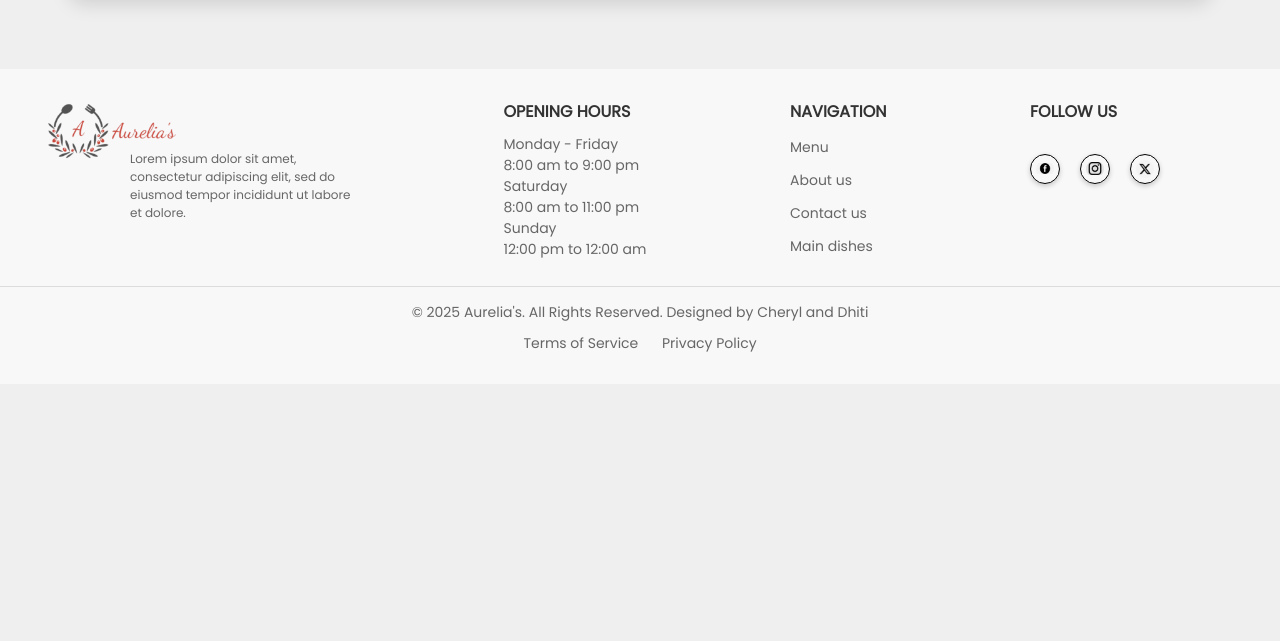
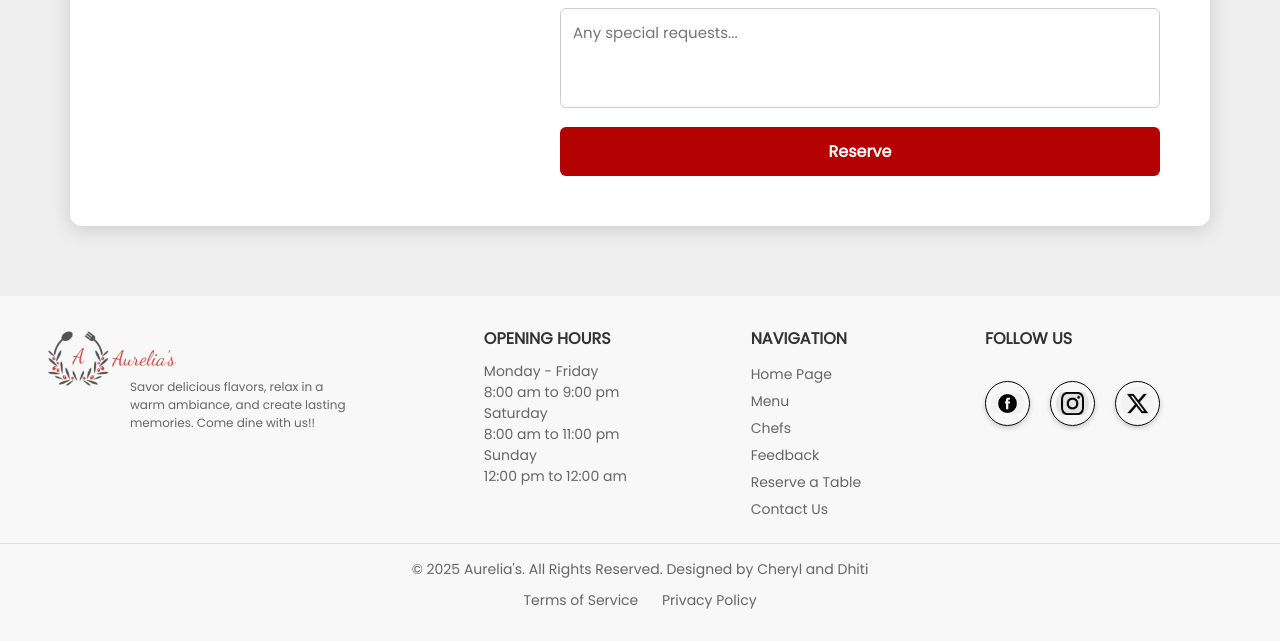
Before and after one commit to cherylpinto/WPL_B2_G5, a PHP site: page / in a window 1280 px wide. Shown: the part 4144-4785 px from the top of the page. Before the commit the page ends 4496 px from the top, so only its background shows below. Run offline with PHP 8.4, Linux system fonts and the light colour scheme.

Commit message:
updated UI

```diff
--- a/chefsection.css
+++ b/chefsection.css
@@ -38,3 +38,8 @@
     color: #666;
     margin-top: 10px;
 }
+.chef-card h2 {
+    color:#d90429;
+    font-style: italic;
+    font-family: 'Dancing Script', cursive;
+}
--- a/footer.css
+++ b/footer.css
@@ -68,7 +68,7 @@ footer {
 }
 
 .footer-nav ul li {
-    margin-bottom: 8px;
+    margin-bottom: 2px;
 }
 
 .footer-nav ul li a {
@@ -85,16 +85,6 @@ footer {
 .social-icons {
     display: flex;
     gap: 10px;
-}
-
-.social-icons a img {
-    width: 30px;
-    height: 30px;
-    transition: transform 0.3s;
-}
-
-.social-icons a img:hover {
-    transform: scale(1.1);
 }
 
 .footer-bottom {
--- a/index.html
+++ b/index.html
@@ -32,7 +32,7 @@
     <section class="hero">
         <div class="hero-content">
             <h1>We provide the <br> best food for you</h1>
-            <p>Lorem ipsum dolor sit amet, consectetur adipiscing elit, sed do eiusmod tempor incididunt ut labore et dolore magna aliqua.</p>
+            <p>Exquisite cuisine, fresh ingredients, inviting ambiance, and unforgettable flavors—crafted with passion for every occasion.</p>
             <div class="buttons">
                 <a href="#menu-section" class="btn-menu">Menu</a>
                 <a href="#" class="btn-book">Book a table</a>
@@ -56,35 +56,35 @@
     </section>
     <section id="menu-section" class="menu-section">
         <h2><span>Aurelia’s</span> Classics</h2>
-        <p>Lorem ipsum dolor sit amet, consectetur adipiscing elit, sed do eiusmod tempor incididunt.</p>
+        <p>Discover the timeless flavors of Aurelia’s!<br> Explore Aurelia’s signature dishes, made with the finest ingredients and culinary expertise.</p>
 
         <div class="menu-grid">
             <div class="menu-item">
                 <div class="price-tag">₹500</div>
                 <img src="images/lumpia-bowl.png" alt="Lumpia Bowl">
                 <h3>Lumpia Bowl</h3>
-                <p>Lorem ipsum dolor sit, consectetur adipiscing elit.</p>
+                <p>A delicious mix of crispy lumpia rolls served with a tangy dipping sauce and fresh veggies.</p>
             </div>
 
             <div class="menu-item">
                 <div class="price-tag">₹550</div>
                 <img src="images/fish-veggie.png" alt="Fish and Veggie">
                 <h3>Fish and Veggie</h3>
-                <p>Lorem ipsum dolor sit, consectetur adipiscing elit.</p>
+                <p>Grilled fish fillet served with sautéed seasonal vegetables and a light lemon butter sauce.<p>
             </div>
 
             <div class="menu-item">
                 <div class="price-tag">₹600</div>
                 <img src="images/tofu-chili.png" alt="Tofu Chili">
                 <h3>Tofu Chili</h3>
-                <p>Lorem ipsum dolor sit, consectetur adipiscing elit.</p>
+                <p>Spicy stir-fried tofu with bell peppers, onions, and a rich chili garlic sauce.</p>
             </div>
 
             <div class="menu-item">
                 <div class="price-tag">₹200</div>
                 <img src="images/sunny-side-up.png" alt="Sunny Side Up">
                 <h3>Sunny Side Up</h3>
-                <p>Lorem ipsum dolor sit, consectetur adipiscing elit.</p>
+                <p>A classic breakfast plate with sunny-side-up eggs, toast, and fresh greens.</p>
             </div>
 
             <div class="menu-item">
@@ -92,42 +92,42 @@
                 <img src="images/masala-dosa.png" alt="Mini Masala Dosa">
 
                 <h3>Mini Masala Dosa</h3>
-                <p>Lorem ipsum dolor sit, consectetur adipiscing elit.</p>
+                <p>Crispy South Indian dosa stuffed with a flavorful potato masala, served with chutneys.<p>
             </div>
 
             <div class="menu-item">
                 <div class="price-tag">₹400</div>
                 <img src="images/mini-pizza.png" alt="Mini Pizzas">
                 <h3>Mini Pizzas</h3>
-                <p>Lorem ipsum dolor sit, consectetur adipiscing elit.</p>
+                <p>Bite-sized pizzas topped with mozzarella, fresh basil, and a variety of toppings.</p>
             </div>
 
             <div class="menu-item">
                 <div class="price-tag">₹450</div>
                 <img src="images/french-toast.png" alt="French Toast">
                 <h3>French Toast</h3>
-                <p>Lorem ipsum dolor sit, consectetur adipiscing elit.</p>
+                <p>Golden brown French toast topped with berries, maple syrup, and a dusting of powdered sugar.</p>
             </div>
 
             <div class="menu-item">
                 <div class="price-tag">₹500</div>
                 <img src="images/pav-bhaji-fondue.png" alt="Pav Bhaji Fondue">
                 <h3>Pav Bhaji Fondue</h3>
-                <p>Lorem ipsum dolor sit, consectetur adipiscing elit.</p>
+                <p>A fusion twist on the classic Mumbai dish, with a rich bhaji served as a fondue.</p>
             </div>
 
             <div class="menu-item">
                 <div class="price-tag">₹250</div>
                 <img src="images/rasmalai.png" alt="Rasmalai">
                 <h3>Rasmalai</h3>
-                <p>Lorem ipsum dolor sit, consectetur adipiscing elit.</p>
+                <p>Soft and spongy paneer dumplings soaked in saffron-infused sweet milk.</p>
             </div>
 
             <div class="menu-item">
                 <div class="price-tag">₹260</div>
                 <img src="images/creme-brulee.png" alt="Creme Brulee">
                 <h3>Creme Brulee</h3>
-                <p>Lorem ipsum dolor sit, consectetur adipiscing elit.</p>
+                <p>A creamy vanilla custard topped with a perfectly caramelized sugar crust.</p>
             </div>
 
             <div class="menu-item">
@@ -135,14 +135,14 @@
                 <img src="images/spaghetti.png" alt="Spaghetti">
 
                 <h3>Spaghetti</h3>
-                <p>Lorem ipsum dolor sit, consectetur adipiscing elit.</p>
+                <p>Classic Italian spaghetti tossed in a rich tomato basil sauce with parmesan cheese.</p>
             </div>
 
             <div class="menu-item">
                 <div class="price-tag">₹345</div>
                 <img src="images/cheesecake.png" alt="New York Style Cheesecake">
                 <h3>New York Style Cheesecake</h3>
-                <p>Lorem ipsum dolor sit, consectetur adipiscing elit.</p>
+                <p>Creamy and decadent cheesecake with a graham cracker crust and fresh berry topping.</p>
             </div>
         </div>
     </section>
@@ -151,15 +151,18 @@
         <div class="chefs-container">
             <div class="chef-card">
                 <img src="/images/chef1.png" alt="Chef 1">
-                <p>Lorem ipsum dolor sit amet, consectetur adipiscing elit, sed do eiusmod tempor incididunt ut labore et dolore magna aliqua.</p>
+                <h2>Chef Isabella Rossi</h2>
+                <p>A world-class pastry chef with a passion for creating stunning desserts. Isabella specializes in French patisserie and modern cake decorating techniques</p>
             </div>
             <div class="chef-card">
                 <img src="/images/chef2.png" alt="Chef 2">
-                <p>Lorem ipsum dolor sit amet, consectetur adipiscing elit, sed do eiusmod tempor incididunt ut labore et dolore magna aliqua.</p>
+                <h2>Chef Marco Fernandez</h2>
+                <p>A seasoned culinary artist with over 20 years of experience in Mediterranean and fusion cuisine. Marco brings creativity and bold flavors to every dish.</p>
             </div>
             <div class="chef-card">
                 <img src="/images/chef3.png" alt="Chef 3">
-                <p>Lorem ipsum dolor sit amet, consectetur adipiscing elit, sed do eiusmod tempor incididunt ut labore et dolore magna aliqua.</p>
+                <h2>Chef Daniel Laurent</h2>
+                <p>A master of classic French cuisine, Daniel has worked in Michelin-starred restaurants and is known for his precise techniques and gourmet presentations.</p>
             </div>
         </div>
     </section>
@@ -169,25 +172,25 @@
         <div class="testimonial-slider">
             <div class="testimonial-card">
                 <div class="stars">⭐⭐⭐⭐⭐</div>
-                <p>Lorem ipsum dolor sit amet, consectetur adipiscing elit.</p>
+                <p>Absolutely fantastic experience! The food was delicious, and the service was top-notch. Highly recommend!</p>
                 <h4>Ama Ampomah</h4>
                 <span>CEO & Founder Inc</span>
             </div>
             <div class="testimonial-card">
                 <div class="stars">⭐⭐⭐⭐⭐</div>
-                <p>Lorem ipsum dolor sit amet, consectetur adipiscing elit.</p>
+                <p>A delightful dining experience! The flavors were authentic, and the presentation was stunning. Will definitely visit again.</p>
                 <h4>Kweku Annan</h4>
                 <span>CEO & Founder Inc</span>
             </div>
             <div class="testimonial-card">
                 <div class="stars">⭐⭐⭐⭐</div>
-                <p>Lorem ipsum dolor sit amet, consectetur adipiscing elit.</p>
+                <p>Exceptional food quality and friendly staff. Every dish was a masterpiece! A must-visit for food lovers.</p>
                 <h4>Sarah Johnson</h4>
                 <span>CTO, Tech Solutions</span>
             </div>
             <div class="testimonial-card">
                 <div class="stars">⭐⭐⭐⭐</div>
-                <p>Lorem ipsum dolor sit amet, consectetur adipiscing elit.</p>
+                <p>Incredible food and great service! A perfect place for a delicious meal</p>
                 <h4>John Paterson</h4>
                 <span>CEO, Caltech Solutions</span>
             </div>
@@ -233,7 +236,7 @@
             <div class="footer-container" id="footer">
                 <div class="footer-logo">
                     <img src="images/logo.png">
-                    <p>Lorem ipsum dolor sit amet, consectetur adipiscing elit, sed do eiusmod tempor incididunt ut labore et dolore.</p>
+                    <p>Savor delicious flavors, relax in a warm ambiance, and create lasting memories. Come dine with us!!</p>
                 </div>
 
                 <div class="footer-hours">
@@ -246,10 +249,12 @@
                 <div class="footer-nav">
                     <h3>NAVIGATION</h3>
                     <ul>
-                        <li><a href="#">Menu</a></li>
-                        <li><a href="#">About us</a></li>
-                        <li><a href="#">Contact us</a></li>
-                        <li><a href="#">Main dishes</a></li>
+                        <li><a href="index.html">Home Page</a></li>
+                        <li><a href="#menu-section">Menu</a></li>
+                        <li><a href="#chefs-section">Chefs</a></li>
+                        <li><a href="#feedback">Feedback</a></li>
+                        <li><a href="#reservation">Reserve a Table</a></li>
+                        <li><a href="#footer">Contact Us</a></li>
                     </ul>
                 </div>
 
```
